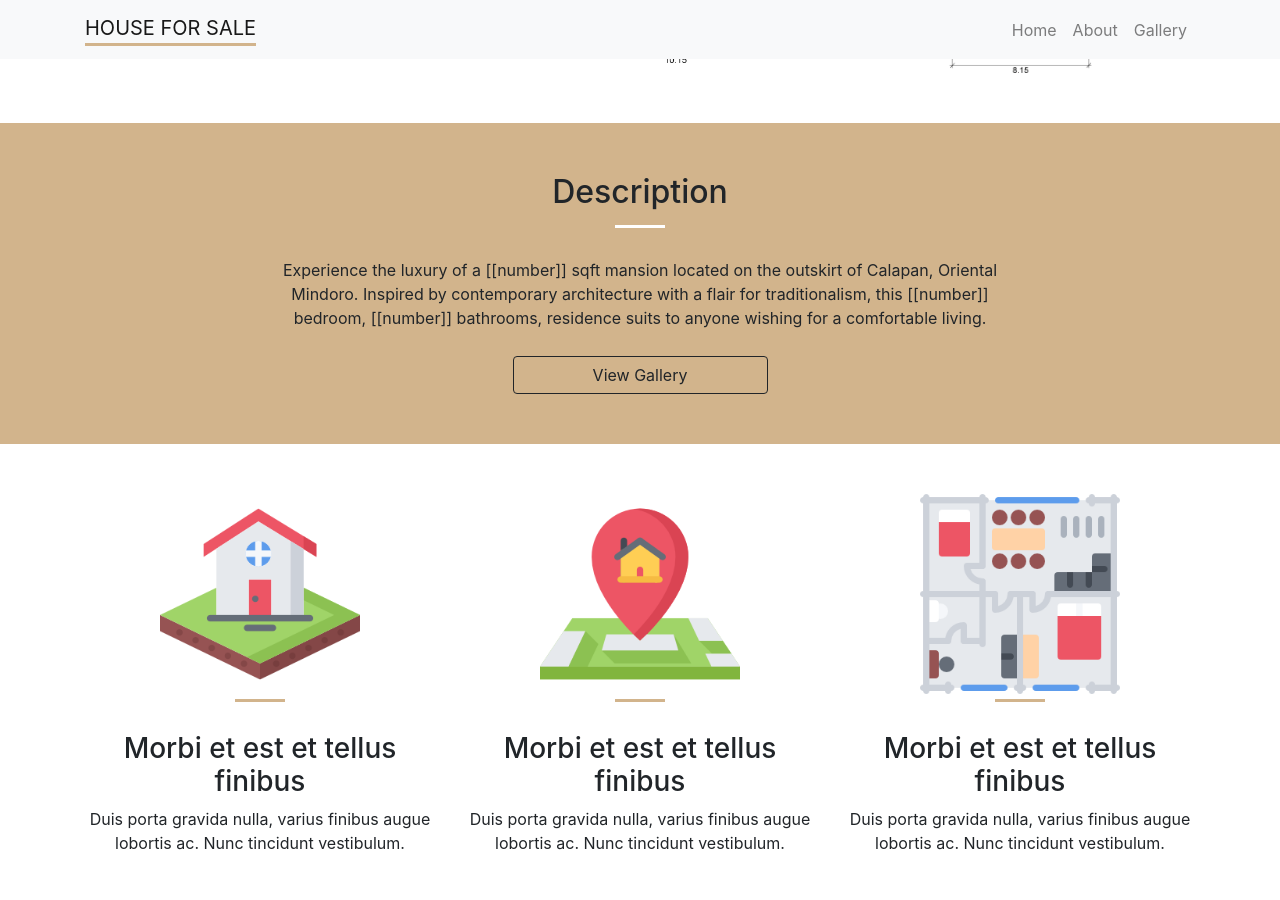
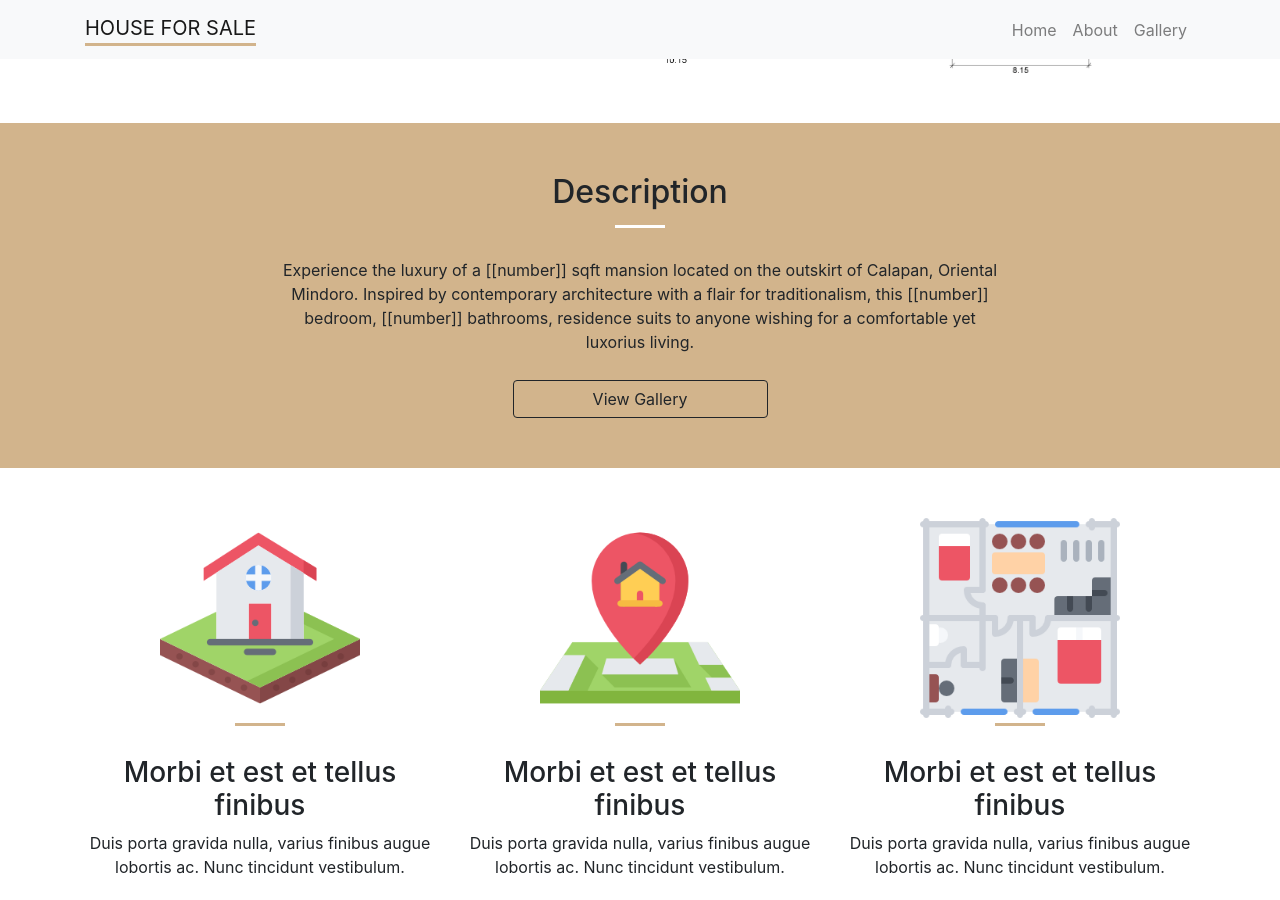
Before and after one commit to carlcastello/john-static-website, a Jekyll site: the page built from index.html, in a window 1280 px wide and 900 px high, scrolled down 1311 px. Built offline with Jekyll 4.4.1, drawn with Linux system fonts in a browser that asks for light colours; comment, search, counter and statistics services are not loaded.

```diff
--- a/content/about.html
+++ b/content/about.html
@@ -39,7 +39,7 @@
                       outskirt of Calapan, Oriental Mindoro. Inspired by contemporary
                       architecture with a flair for traditionalism, this [[number]] bedroom,
                       [[number]] bathrooms, residence suits to anyone wishing for a comfortable
-                      living.
+                      yet luxorius living.
                   </p>
                   <p>
                       Lorem ipsum dolor sit amet, consectetur adipiscing elit.
@@ -83,8 +83,10 @@
                         </ul>
                       </div>
                       <div class="col-md-6">
+                        <ul>
                           <li>Lorem Ipsum Dollar</li>
                           <li>Lorem Ipsum Dollar</li>
+                        </ul>
                       </div>
                     </div>
                   </div>
--- a/content/gallery.html
+++ b/content/gallery.html
@@ -20,7 +20,7 @@
       </div>
     </div>
     <hr>
-    {% include album.html photos=site.data.second_floor_gallery album_id="all_photo_gallery" %}
+    {% include album.html photos=site.data.second_floor_gallery album_id="second_floor_gallery" %}
     <div class="row margin-top-lg">
       <div class="col w-100">
         <h2 class="text-center">Third Floor</h2>
--- a/index.html
+++ b/index.html
@@ -44,7 +44,7 @@
           outskirt of Calapan, Oriental Mindoro. Inspired by contemporary
           architecture with a flair for traditionalism, this [[number]] bedroom,
           [[number]] bathrooms, residence suits to anyone wishing for a comfortable
-          living.
+          yet luxorius living.
         </p>
       </div>
     </div>
```
Also changed, not shown: _data/second_floor_gallery.yml (+16 -2 lines), assets/images/gallery/second_floor/bedroom_one.jpg (renamed from assets/images/gallery/second_floor/Bedroom 1.JPG), assets/images/gallery/second_floor/bedroom_three.jpg (renamed from assets/images/gallery/second_floor/Bedroom 3.JPG), assets/images/gallery/second_floor/bedroom_two.jpg (renamed from assets/images/gallery/second_floor/Bedroom 2.JPG), assets/images/gallery/second_floor/hallway.jpg (renamed from assets/images/gallery/second_floor/Hallway.JPG), assets/images/gallery/second_floor/master_bedroom.jpg (renamed from assets/images/gallery/second_floor/Master Bedroom.JPG), assets/images/gallery/second_floor/terrace_one.jpg (renamed from assets/images/gallery/second_floor/Terrace 1.JPG), assets/images/gallery/second_floor/terrace_three.jpg (renamed from assets/images/gallery/second_floor/Terrace 3.JPG), assets/images/gallery/second_floor/terrace_two.jpg (renamed from assets/images/gallery/second_floor/Terrace 2.JPG).
